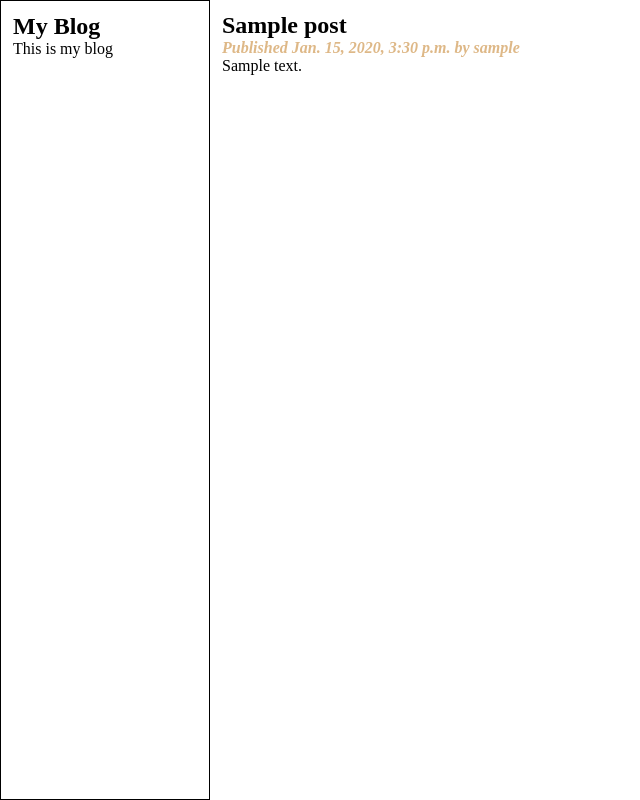
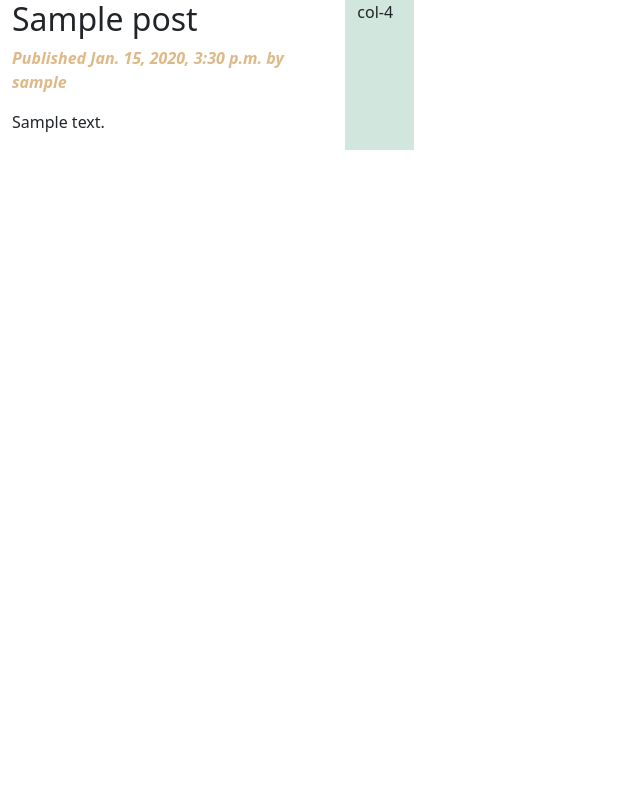
Before and after one commit to avi-1227/blog, a Django app: page /1/ in a window 1280 px wide. Shown: the whole page, without its empty margins (0-640 px from the left). Run offline with Django 5.2, Linux system fonts and the light colour scheme; tables that the repository leaves empty hold one stand-in row (values such as "Sample post").

Commit message:
Modify templates using bootstrap

```diff
--- a/blogapp/templates/blogapp/base.html
+++ b/blogapp/templates/blogapp/base.html
@@ -6,33 +6,45 @@
     <meta charset="UTF-8">
     <meta name="viewport" content="width=device-width, initial-scale=1.0">
     <title> {% block title %} {% endblock %} </title>
+    <link href="https://cdn.jsdelivr.net/npm/bootstrap@5.3.3/dist/css/bootstrap.min.css" rel="stylesheet"
+        integrity="sha384-QWTKZyjpPEjISv5WaRU9OFeRpok6YctnYmDr5pNlyT2bRjXh0JMhjY6hW+ALEwIH" crossorigin="anonymous">
+
     <link rel="stylesheet" href="{% static 'css/blog.css'%}">
 </head>
 
 <body>
+    <div class="mx-auto">
+        <div class="container-fluid">
+            <div class="row">
 
-    <header>
-        <nav>
-            <div id="sidebar">
-                <h2>My Blog</h2>
-                <p>This is my blog</p>
+                <div class="col-10">
+                    {% block content %}
+
+                    {% endblock %}
+                </div>
+
+
+                <div class="col-2 bg-success-subtle">
+                    col-4
+                </div>
+
+
             </div>
-        </nav>
-    </header>
+        </div>
 
-    <main>
-        <div id="content">
-            {% block content %}
-
-            {% endblock %}
-        </div>
-    </main>
+    </div>
 
 
 
 
 
 
+
+
+    <script src="https://cdn.jsdelivr.net/npm/bootstrap@5.3.3/dist/js/bootstrap.bundle.min.js"
+        integrity="sha384-YvpcrYf0tY3lHB60NNkmXc5s9fDVZLESaAA55NDzOxhy9GkcIdslK1eN7N6jIeHz"
+        crossorigin="anonymous"></script>
+
 </body>
 
 </html>
--- a/blogapp/templates/blogapp/post/detail.html
+++ b/blogapp/templates/blogapp/post/detail.html
@@ -1,5 +1,5 @@
 {% extends 'blogapp/base.html' %}
-{% load static %}
+
 {% block title %} {{post.title}} {% endblock %}
 
 {% block content %}
```
